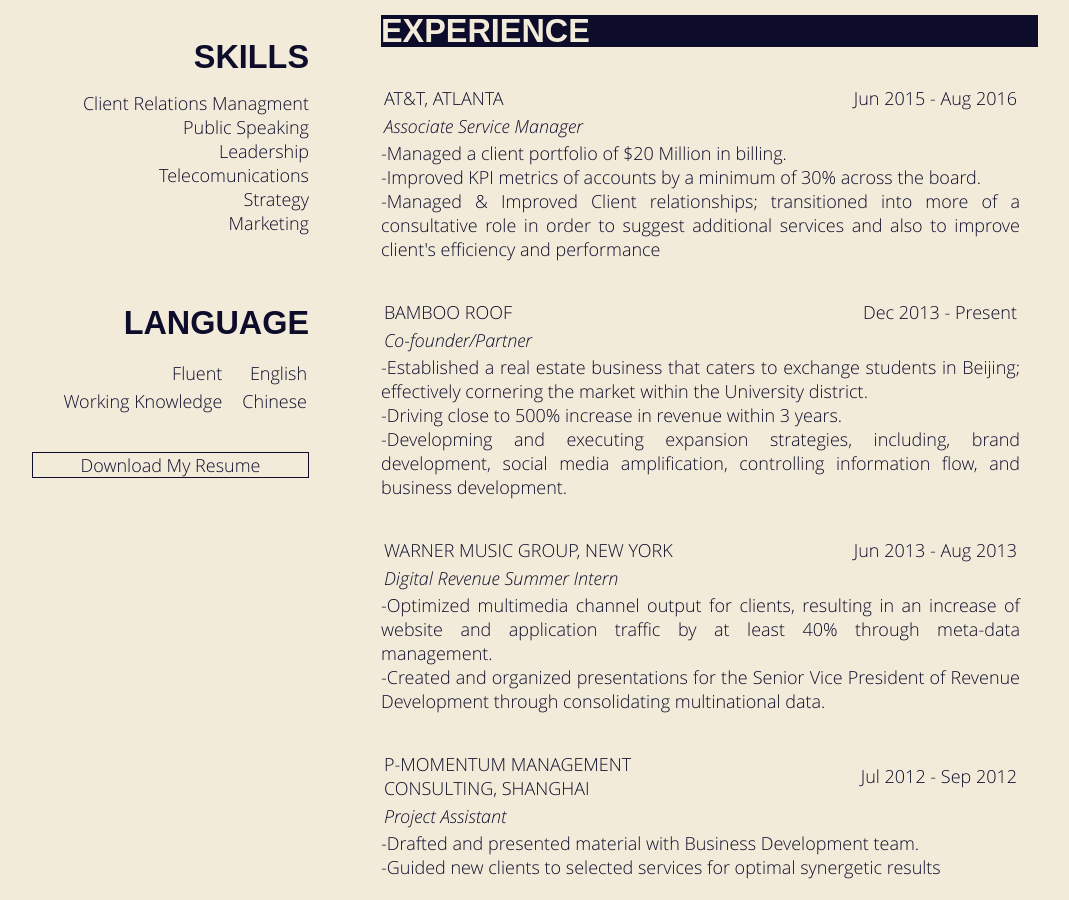
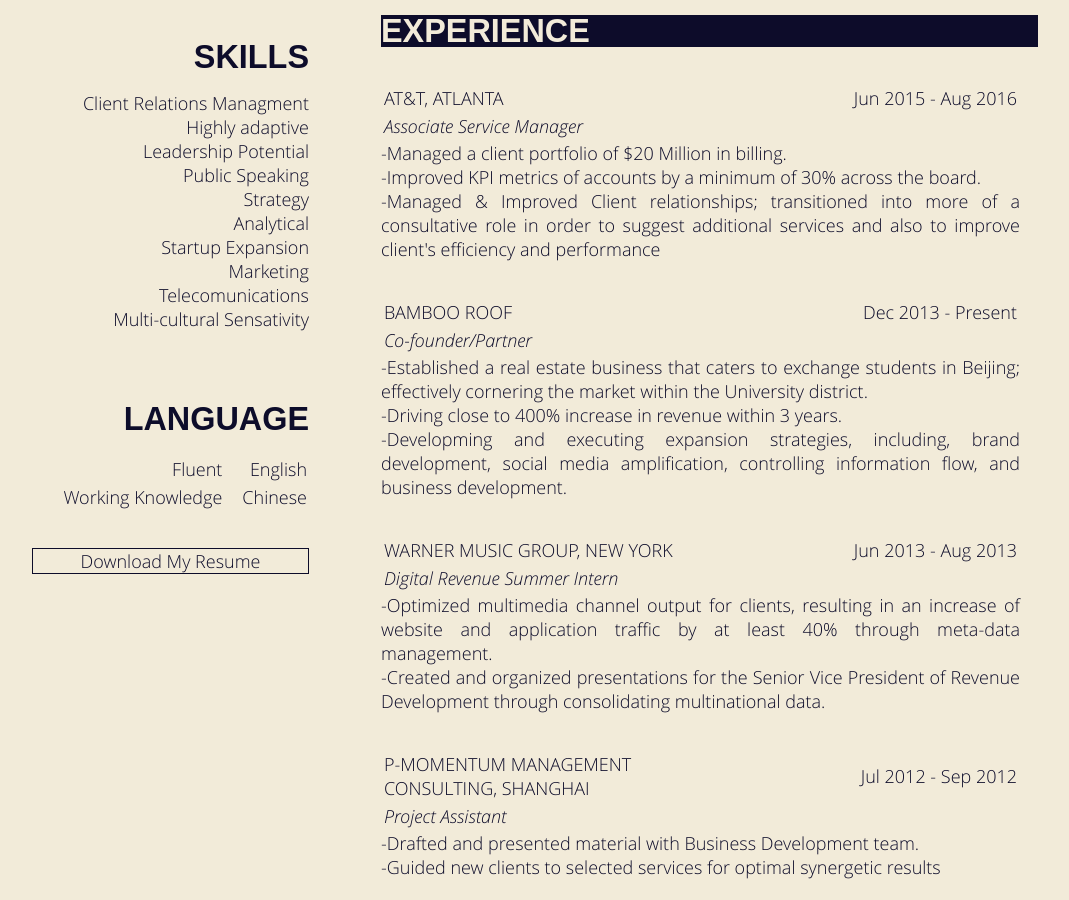
Before and after one commit to johnklord/johnklord.github.io, a website: page home/resume/index.html in a window 1280 px wide. Shown: the part 696-1596 px from the top of the page, without its empty margins (114-1183 px from the left). Drawn offline with Linux system fonts and the light colour scheme; files whose address does not match are found by name; a web font is replaced by a local one.

Commit message:
Update index.html

```diff
--- a/home/resume/index.html
+++ b/home/resume/index.html
@@ -42,19 +42,31 @@
               Client Relations Managment
             </li>
             <li>
+              Highly adaptive
+            </li>
+            <li>
+              Leadership Potential
+            </li>
+            <li>
               Public Speaking
             </li>
             <li>
-              Leadership
+              Strategy
+            </li>
+            <li>
+              Analytical
+            </li>
+            <li>
+              Startup Expansion
+            </li>
+            <li>
+              Marketing
             </li>
             <li>
               Telecomunications
             </li>
             <li>
-              Strategy
-            </li>
-            <li>
-              Marketing
+              Multi-cultural Sensativity
             </li>
           </ul>
         </section>
@@ -174,7 +186,7 @@
             </table>
             <p>
               -Established a real estate business that caters to exchange students in Beijing; effectively cornering the market within the University district. <br/>
-              -Driving close to 500% increase in revenue within 3 years. <br/>
+              -Driving close to 400% increase in revenue within 3 years. <br/>
               -Developming and executing expansion strategies, including, brand development, social media amplification, controlling information flow, and business development. <br/>
             </p>
           </section>
@@ -236,6 +248,7 @@
             <li>Neuro Linguistic Programing (NLP)</li>
             <li>Geopolitics</li>
             <li>Economics</li>
+            <li>Global Cultrual Studies</li>
           </ul>
         </section>
       </main>
```
